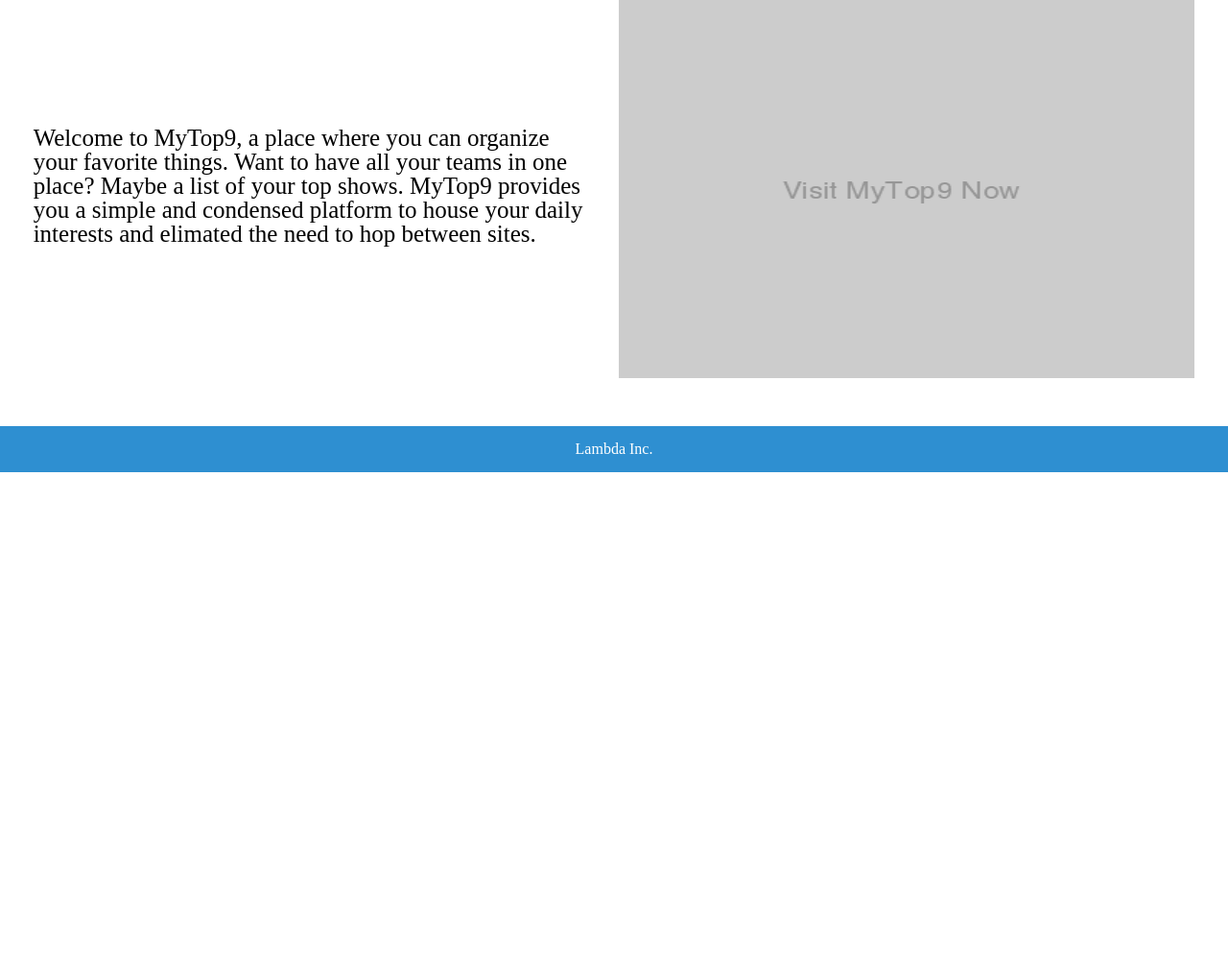
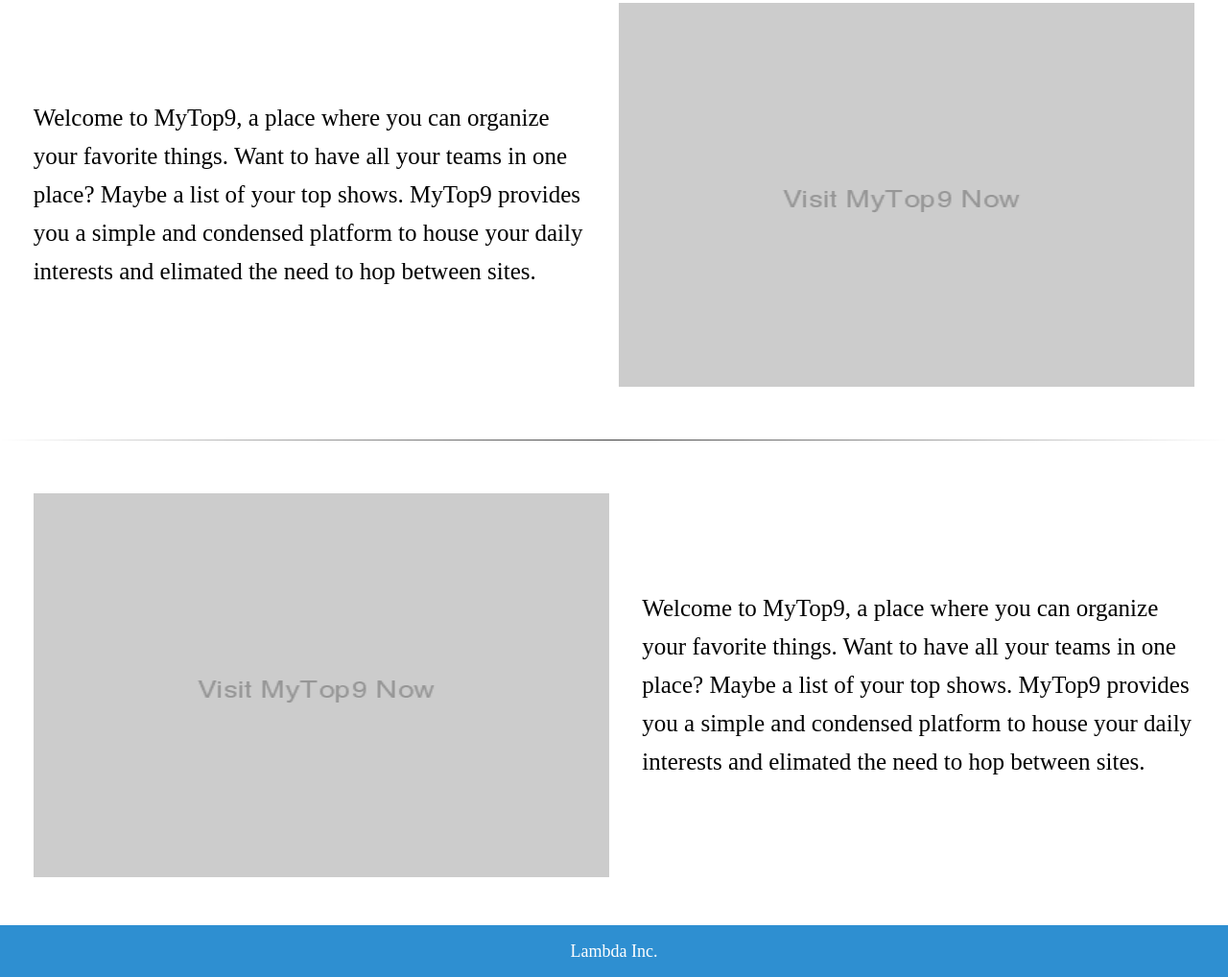
Before and after one commit to top-nine/top-nine-UI, a plain HTML site: page index.html in a window 1280 px wide. Shown: the part 1000-2018 px from the top of the page at 96% size. Before the commit the page ends 1492 px from the top, so only its background shows below. Drawn offline with Linux system fonts and the light colour scheme.

Commit message:
added second content section, style changes

```diff
--- a/index.html
+++ b/index.html
@@ -6,7 +6,7 @@
   <meta name="viewport" content="width=device-width, initial-scale=1.0">
 
   <title>MyTop9</title>
-
+  <link rel="stylesheet" href="https://use.fontawesome.com/releases/v5.8.2/css/all.css" integrity="sha384-oS3vJWv+0UjzBfQzYUhtDYW+Pj2yciDJxpsK1OYPAYjqT085Qq/1cq5FLXAZQ7Ay" crossorigin="anonymous">
   <link href="https://fonts.googleapis.com/css?family=Indie+Flower|Roboto" rel="stylesheet">
   <link href="css/index.css" rel="stylesheet">
 </head>
@@ -18,6 +18,9 @@
                 <li><a href="#">Home</a></li>
                 <li><a href="#">About</a></li>
                 <li><a href="#">Login / Sign Up</a></li>
+                <li><i class="fab fa-github icon"></i></li>
+                <li><i class="fab fa-facebook icon"></i></li>
+                <li><i class="fab fa-twitter icon"></i></li>
             </ul>
         </nav>
         <div class="splash-header">
@@ -39,6 +42,15 @@
 
         <img src="assets/placeholder400.png" alt="placeholder image">
     </div>
+    <hr>
+    <div class="content-section reverse">
+        <p>
+            Welcome to MyTop9, a place where you can organize your favorite things.
+            Want to have all your teams in one place? Maybe a list of your top shows.
+            MyTop9 provides you a simple and condensed platform to house your daily interests and elimated the need to hop between sites.
+        </p>
+        <img src="assets/placeholder400.png" alt="placeholder image">
+    </div>
 
     <footer>
         Lambda Inc.
--- a/less/footer.less
+++ b/less/footer.less
@@ -5,7 +5,7 @@
     padding: 1em;
     margin:0 auto;
     text-align: center;
-    font-size:1.6em;
+    font-size:@standard;
     color: @white;
     background-color: @light-blue;
 }
--- a/less/landing-page.less
+++ b/less/landing-page.less
@@ -4,7 +4,7 @@
     justify-content: center;
     align-items: center;
     height:900px;
-    padding: 1em 12em;
+    padding: 0em 12em 8em;
     color: @white;
 
     p {
@@ -28,6 +28,15 @@
     font-size: @large;
 
     p{
+        line-height: 1.6;
         width: 45%;
     }
 }
+hr {
+    border: 0;
+    height: 1px;
+    background-image: linear-gradient(to right, rgba(0, 0, 0, 0), rgba(0, 0, 0, 0.75), rgba(0, 0, 0, 0));
+}
+.reverse {
+    flex-direction: row-reverse;
+}
--- a/less/navigation.less
+++ b/less/navigation.less
@@ -15,4 +15,8 @@
         color: @white;
     }
 
+    .icon{
+        font-size: 1.5em;
+        color: @white;
+    }
 }
```
Also changed, not shown: css/index.css.
